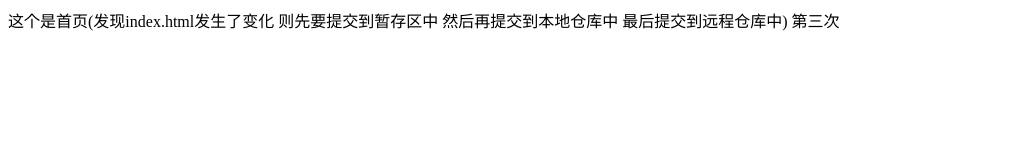
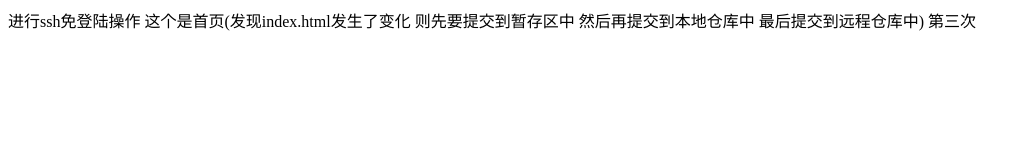
Before and after one commit to namewl/git-demo, a plain HTML site: page index.html in a window 1280 px wide. Shown: the whole page, without its empty margins (0-1031 px from the left). Drawn offline with Linux system fonts and the light colour scheme.

Commit message:
ssh免登陆操作

```diff
--- a/index.html
+++ b/index.html
@@ -8,7 +8,7 @@
 </head>
 
 <body>
-    这个是首页(发现index.html发生了变化 则先要提交到暂存区中 然后再提交到本地仓库中 最后提交到远程仓库中) 第三次
+    进行ssh免登陆操作 这个是首页(发现index.html发生了变化 则先要提交到暂存区中 然后再提交到本地仓库中 最后提交到远程仓库中) 第三次
 </body>
 
 </html>
```
